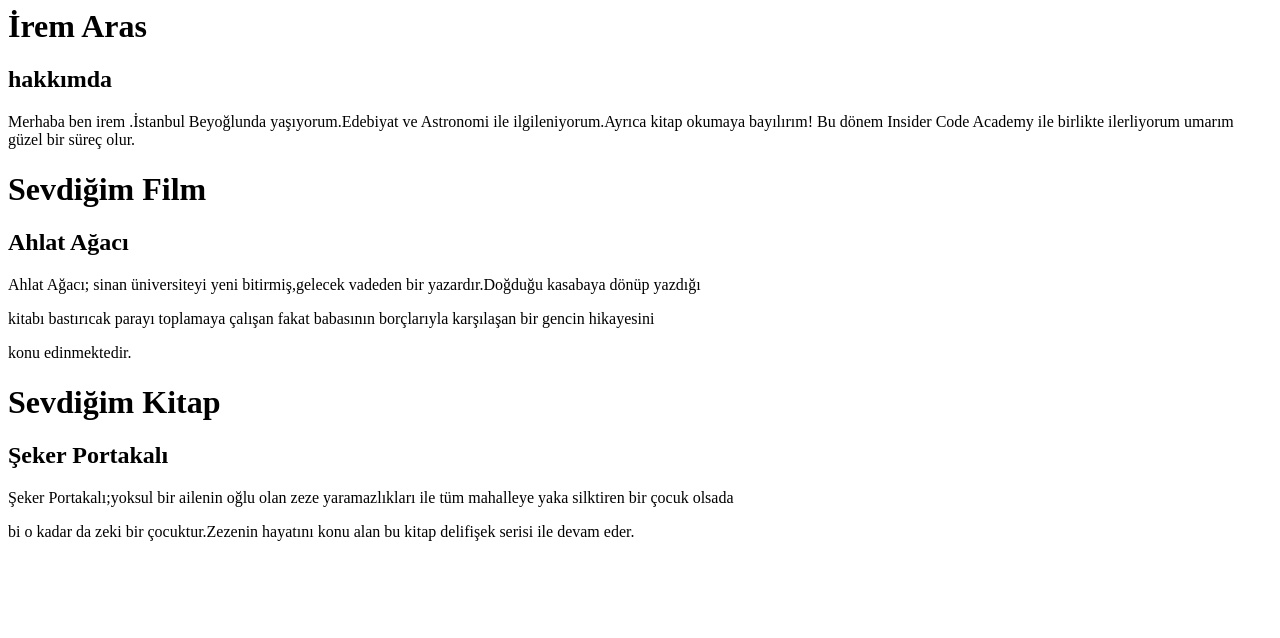
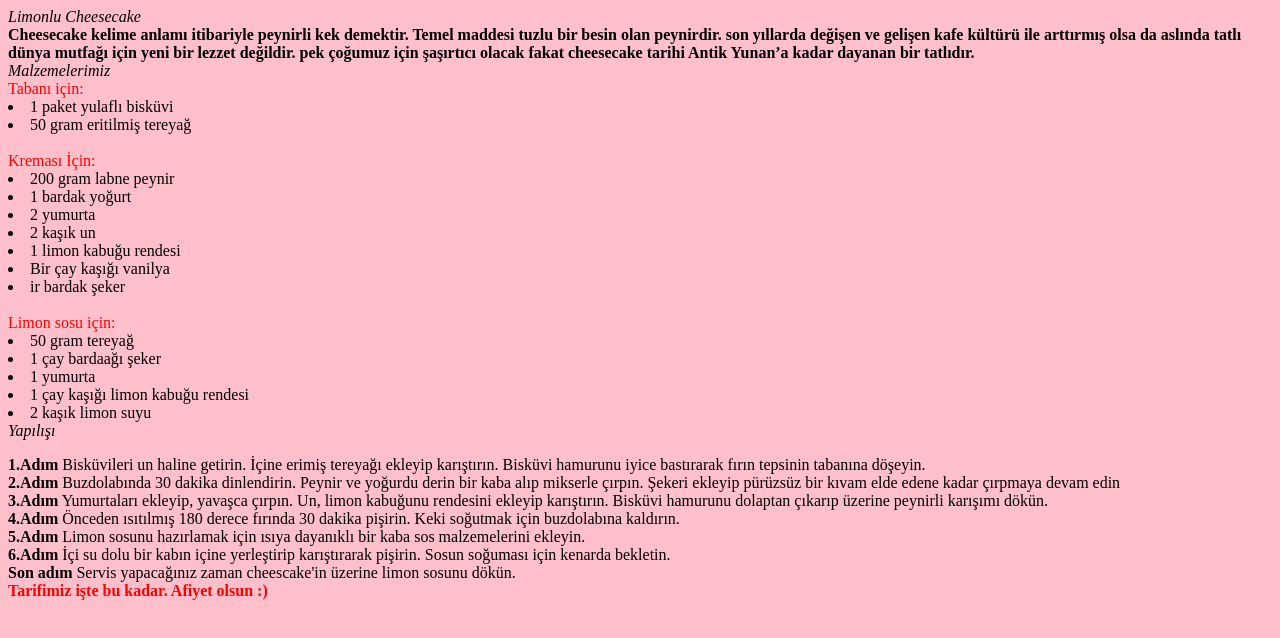
Before and after one commit to iremrsa/kodlluyoruzilkrepo, a plain HTML site: page index.html in a window 1280 px wide. Drawn offline with Linux system fonts and the light colour scheme.

Commit message:
Add files via upload

```diff
--- a/index.html
+++ b/index.html
@@ -1,13 +1,82 @@
-<h1>İrem Aras</h1>
-<h2>hakkımda</h2>
-<p>Merhaba ben irem .İstanbul Beyoğlunda yaşıyorum.Edebiyat ve Astronomi ile ilgileniyorum.Ayrıca kitap okumaya bayılırım! Bu dönem Insider Code Academy ile birlikte ilerliyorum umarım güzel bir süreç olur.</p>
-<h1>Sevdiğim Film</h1>
-<h2>Ahlat Ağacı</h2>
-<p>Ahlat Ağacı; sinan üniversiteyi yeni bitirmiş,gelecek vadeden bir yazardır.Doğduğu kasabaya dönüp yazdığı
-<p>kitabı bastırıcak parayı toplamaya çalışan fakat babasının borçlarıyla karşılaşan bir gencin hikayesini </p>
-<p>konu edinmektedir.</p>
-<h1>Sevdiğim Kitap</h1>
-<h2>Şeker Portakalı</h2>
-<p>Şeker Portakalı;yoksul bir ailenin oğlu olan zeze yaramazlıkları ile tüm mahalleye yaka silktiren bir çocuk olsada
-<p>bi o kadar da zeki bir çocuktur.Zezenin hayatını konu alan bu kitap delifişek serisi ile devam eder. </p>
-</p>
+<body bgcolor="pink">
+<i>Limonlu Cheesecake</i>
+</body>
+
+<br>
+
+<b>Cheesecake kelime anlamı itibariyle peynirli kek demektir. Temel maddesi tuzlu bir besin olan peynirdir.</b>
+<b> son yıllarda değişen ve gelişen kafe kültürü ile arttırmış olsa da aslında tatlı dünya mutfağı için yeni bir lezzet değildir.</b>
+<b>pek çoğumuz için şaşırtıcı olacak fakat cheesecake tarihi Antik Yunan’a kadar dayanan bir tatlıdır.</b>
+
+<br>
+
+
+<i>Malzemelerimiz</i>
+<br>
+ <font color="red">Tabanı için:</font>
+ <br>
+    <li>1 paket yulaflı bisküvi</li>
+   <li> 50 gram eritilmiş tereyağ</li>
+
+<br>
+<font color ="red">Kreması İçin:</font>
+<br>
+   <li> 200 gram labne peynir</li>
+  <li> 1 bardak yoğurt</li>
+  <li>2 yumurta</li>
+  <li> 2 kaşık un</li>
+  <li>1 limon kabuğu rendesi</li>
+  <li>Bir çay kaşığı vanilya</li>
+  <li>ir bardak şeker</li>
+
+  <br>
+  <font color="red">Limon sosu için:</font>
+<br>
+
+  <li>50 gram tereyağ</li>
+  <li>1 çay bardaağı şeker</li>
+  <li>1 yumurta</li>
+  <li>1 çay kaşığı limon kabuğu rendesi</li>
+  <li>2 kaşık limon suyu</li>
+
+  <i>Yapılışı</i>
+  <br>
+
+<p>
+  <b>1.Adım</b>
+    Bisküvileri un haline getirin. İçine erimiş tereyağı ekleyip karıştırın. Bisküvi hamurunu iyice bastırarak fırın tepsinin tabanına döşeyin.</ol>
+ <br>
+    <b>2.Adım</b>
+
+  Buzdolabında 30 dakika dinlendirin. Peynir ve yoğurdu derin bir kaba alıp mikserle çırpın. Şekeri ekleyip pürüzsüz bir kıvam elde edene kadar çırpmaya devam edin
+
+  <br>
+  <b>3.Adım</b>
+  Yumurtaları ekleyip, yavaşca çırpın. Un, limon kabuğunu rendesini ekleyip karıştırın. Bisküvi hamurunu dolaptan çıkarıp üzerine peynirli karışımı dökün.
+
+  <br>
+  <b>4.Adım</b>
+  Önceden ısıtılmış 180 derece fırında 30 dakika pişirin. Keki soğutmak için buzdolabına kaldırın.
+  <br>
+  <b>5.Adım</b>
+  Limon sosunu hazırlamak için ısıya dayanıklı bir kaba sos malzemelerini ekleyin.
+  <br>
+  <b>6.Adım</b>
+  İçi su dolu bir kabın içine yerleştirip karıştırarak pişirin. Sosun soğuması için kenarda bekletin.
+
+  <br>
+  <b>Son adım</b>
+  Servis yapacağınız zaman cheescake'in  üzerine limon sosunu dökün.
+
+
+  <br>
+
+
+
+ <b>
+    <font color="red">Tarifimiz işte bu kadar.</font>
+    <font color="red">Afiyet olsun :) </font>
+
+
+
+ </b>
```
